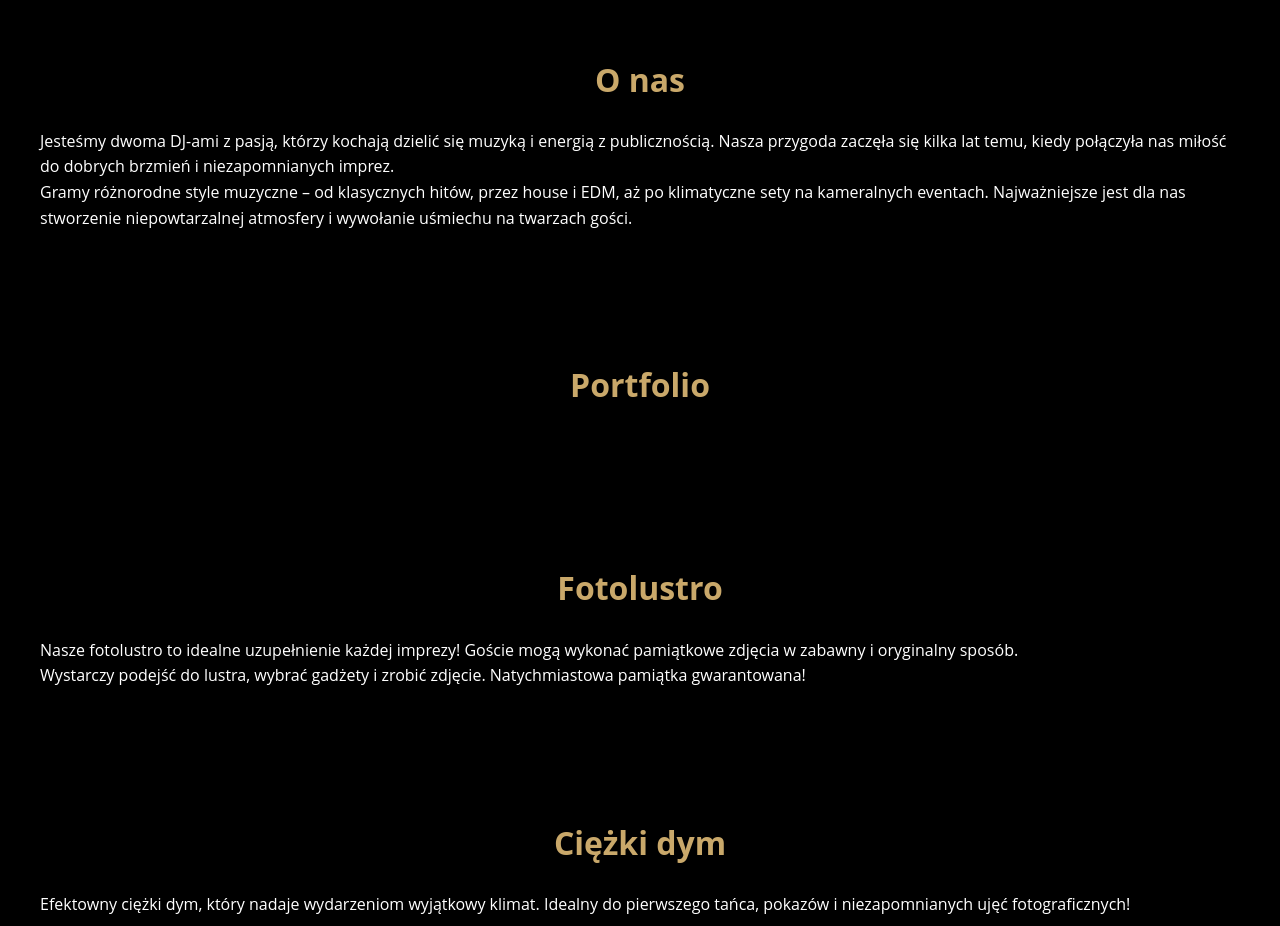
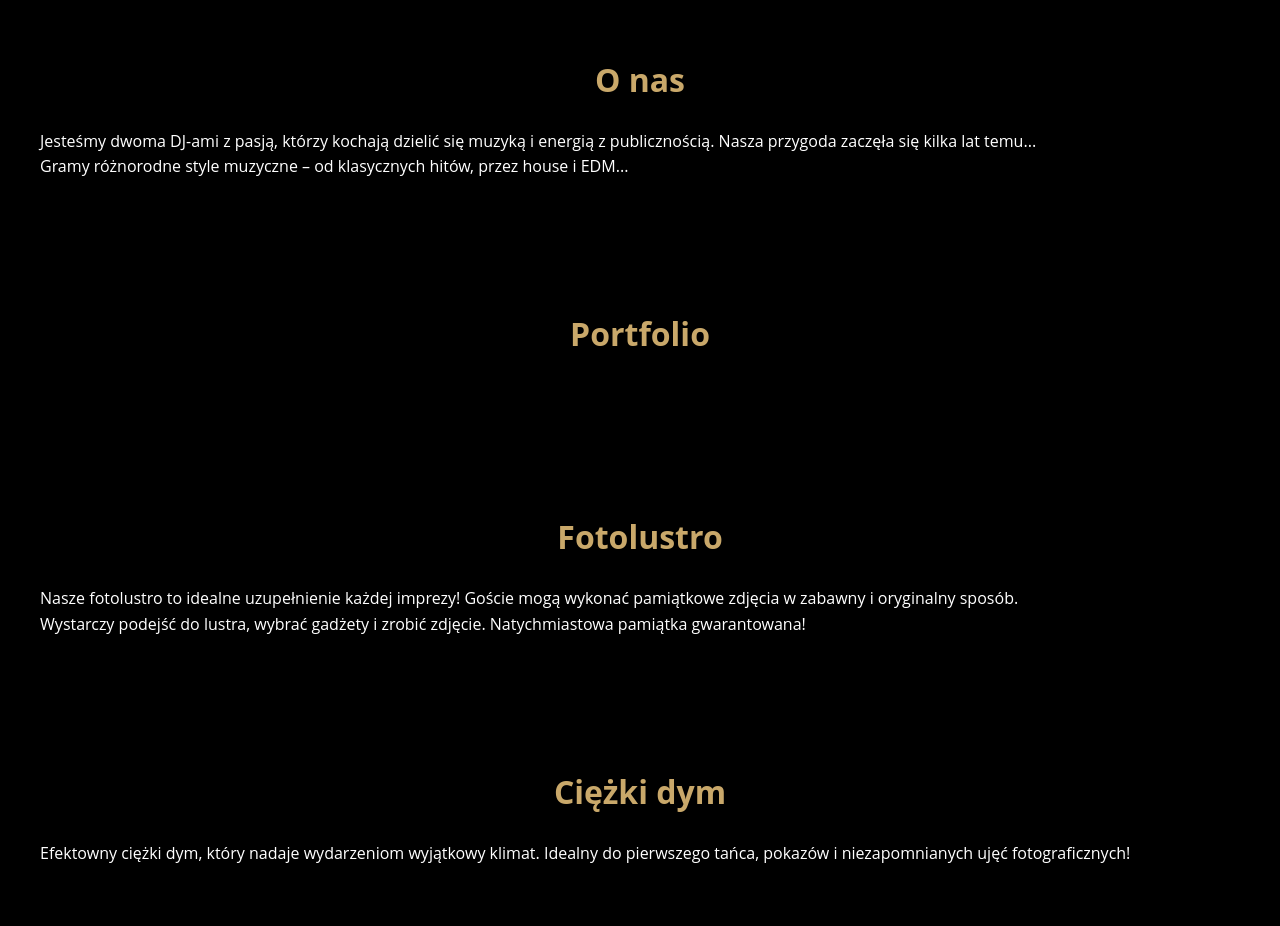
Before and after one commit to krolp0/DJDUO, a plain HTML site: page index.html in a window 1280 px wide. Shown: the part 900-1826 px from the top of the page. Drawn offline with Linux system fonts and the light colour scheme; no server answers.

Commit message:
Update index.html

```diff
--- a/index.html
+++ b/index.html
@@ -11,7 +11,7 @@
   <!-- Nawigacja z hamburgerem + logo -->
   <header class="navbar">
     <div class="logo">
-      <!-- Upewnij się, że plik logo.jpg jest w repo (lub zmień nazwę) -->
+      <!-- Upewnij się, że plik logo.jpg istnieje w repo (lub zmień nazwę) -->
       <img src="logo.jpg" alt="Logo DJ DUO" />
     </div>
     <button class="nav-toggle" aria-label="Menu">
@@ -29,8 +29,9 @@
     </nav>
   </header>
 
-  <!-- Sekcja Hero z pełnym ekranem i sliderem w tle -->
+  <!-- Sekcja Hero z rotującym tłem (slider) pobieranym z folderu tlo/ -->
   <section id="hero" class="hero section">
+    <!-- Kontener na tło (będziemy do niego wstawiać tło dynamicznie) -->
     <div class="slider"></div>
     <div class="hero-content container">
       <h1>DJ DUO</h1>
@@ -38,33 +39,32 @@
     </div>
   </section>
 
-  <!-- Sekcja "O nas" -->
+  <!-- Sekcja "O nas" (możesz tu dodać kolejną galerię, jeśli chcesz) -->
   <section id="onas" class="section about">
     <div class="container">
       <h2>O nas</h2>
       <p>
         Jesteśmy dwoma DJ-ami z pasją, którzy kochają dzielić się muzyką i energią
-        z publicznością. Nasza przygoda zaczęła się kilka lat temu, kiedy połączyła
-        nas miłość do dobrych brzmień i niezapomnianych imprez.
+        z publicznością. Nasza przygoda zaczęła się kilka lat temu...
       </p>
       <p>
-        Gramy różnorodne style muzyczne – od klasycznych hitów, przez house i EDM,
-        aż po klimatyczne sety na kameralnych eventach. Najważniejsze jest dla nas
-        stworzenie niepowtarzalnej atmosfery i wywołanie uśmiechu na twarzach gości.
+        Gramy różnorodne style muzyczne – od klasycznych hitów, przez house i EDM...
       </p>
+      <!-- Jeśli chcesz galerię "poznaj nas", utwórz np. folder "poznaj/" i analogicznie
+           fetchImagesFromGitHub("poznaj", "galleryPoznaj") -->
+      <!-- <div class="gallery" id="galleryPoznaj"></div> -->
     </div>
   </section>
 
-  <!-- Sekcja "Portfolio" - wczytuje zdjęcia z folderu "DJ" w repozytorium -->
+  <!-- Sekcja "Portfolio" - pobiera zdjęcia z folderu DJ/ -->
   <section id="portfolio" class="section portfolio">
     <div class="container">
       <h2>Portfolio</h2>
-      <!-- Galeria automatycznie wypełniana w script.js -->
       <div class="gallery" id="galleryDJ"></div>
     </div>
   </section>
 
-  <!-- Sekcja "Fotolustro" - wczytuje zdjęcia z folderu "foto" -->
+  <!-- Sekcja "Fotolustro" - pobiera zdjęcia z folderu foto/ -->
   <section id="fotolustro" class="section fotolustro">
     <div class="container">
       <h2>Fotolustro</h2>
@@ -80,7 +80,7 @@
     </div>
   </section>
 
-  <!-- Sekcja "Ciężki dym" - wczytuje zdjęcia z folderu "dym" -->
+  <!-- Sekcja "Ciężki dym" - pobiera zdjęcia z folderu dym/ -->
   <section id="dym" class="section dym">
     <div class="container">
       <h2>Ciężki dym</h2>
@@ -116,7 +116,7 @@
     <img class="lightbox-img" id="lightboxImg" src="" alt="Enlarged image" />
   </div>
 
-  <!-- Skrypt do animacji sekcji, slidera, hamburgera i dynamicznego wczytywania zdjęć -->
+  <!-- Główny skrypt -->
   <script src="script.js"></script>
 </body>
 </html>
```
